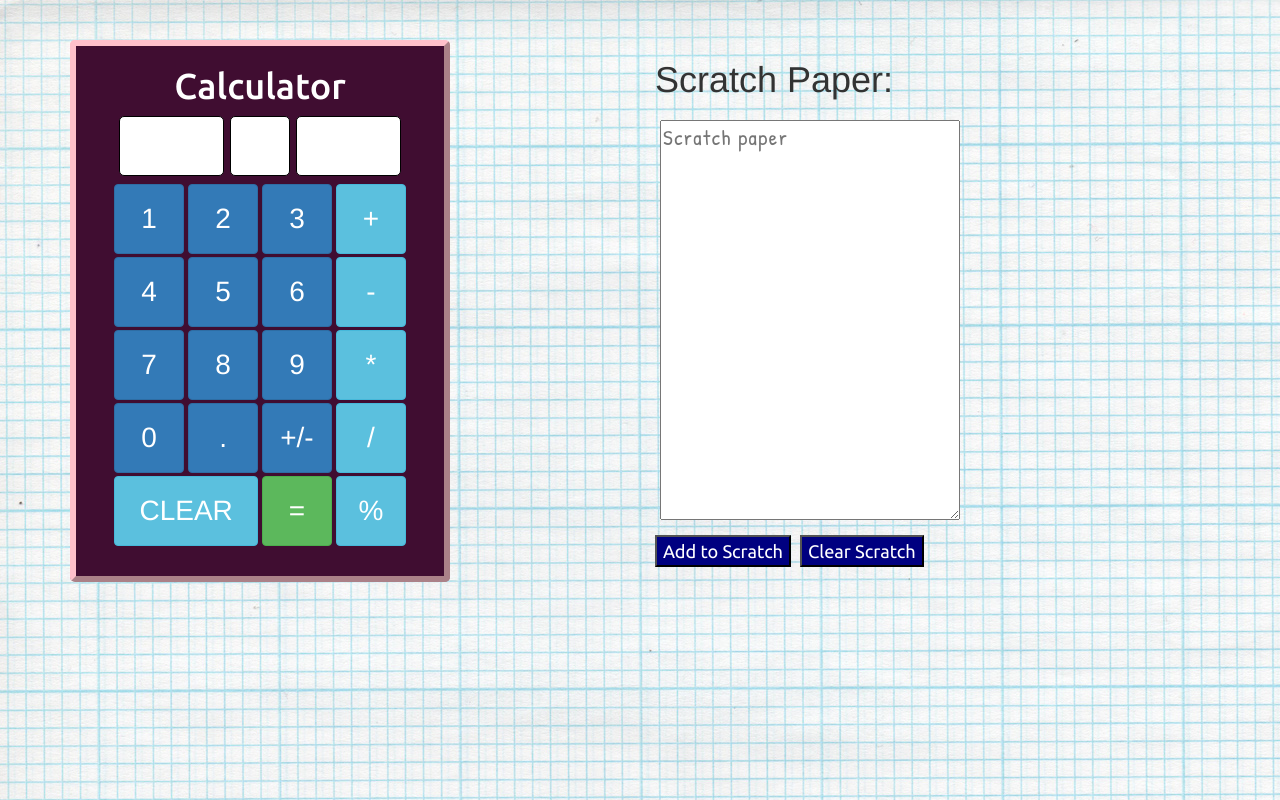
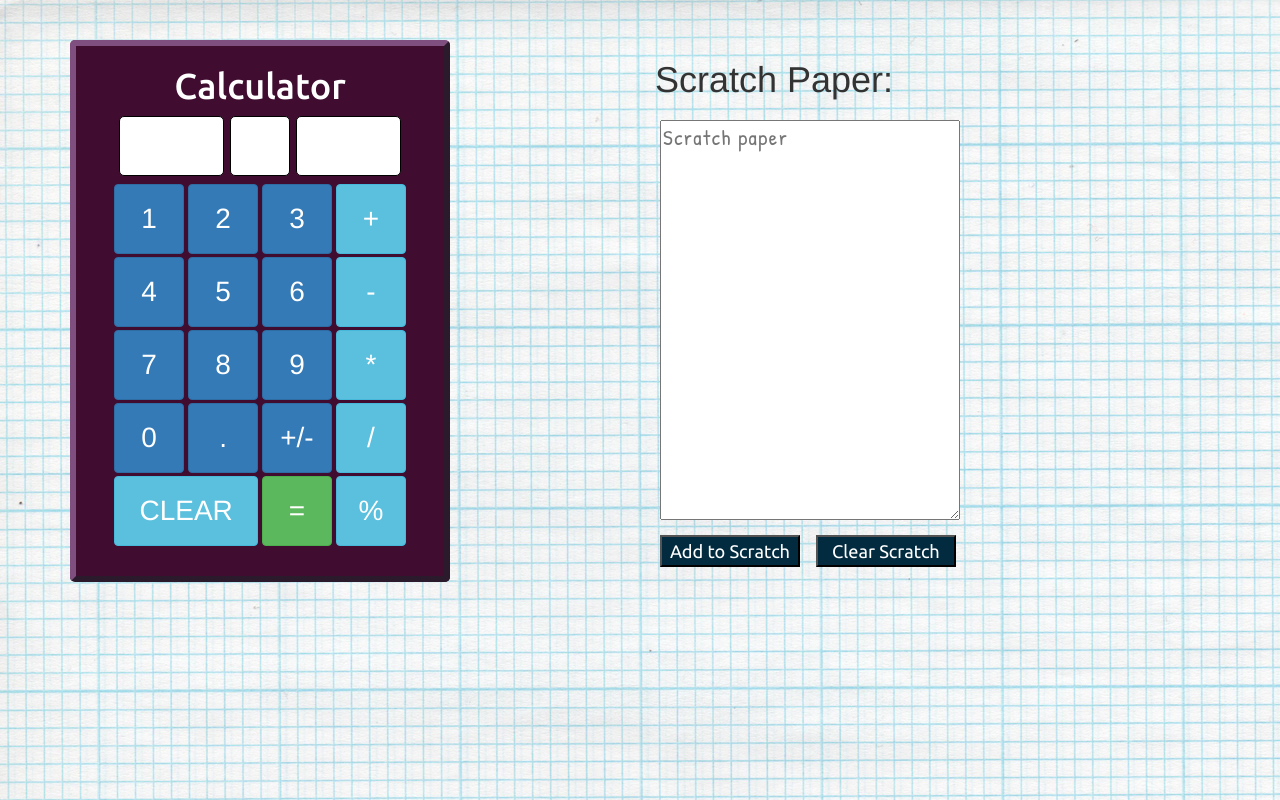
Before and after one commit to natalieortiz/Codeup-Web-Exercises, a PHP site: page /calculator.html in a window 1280 px wide. Run offline with PHP 8.4, Linux system fonts and the light colour scheme.

Commit message:
Minor changes to page.

```diff
--- a/public/css/calculator-css.css
+++ b/public/css/calculator-css.css
@@ -67,7 +67,7 @@
     padding-bottom: 30px;
     border-style: outset;
     border-width: 6px;
-    border-color: pink;
+    border-color: #7F4F7F;
     background-color: #400D31;
     border-radius: 5px;
 }
@@ -88,9 +88,14 @@
 
 }
 .scr_btn {
-    background-color: navy;
+    background-color: #022B40;
+    width: 140px;
     color: white;
     font-size: 1.3em;
     font-family: 'Ubuntu', sans-serif;
-    margin-right: 5px;
+    margin-left: 5px;
 }
+
+.clear {
+    margin-left: 12px;
+}
```
